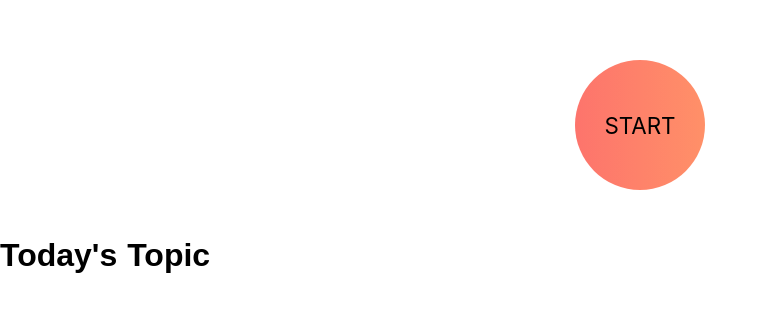
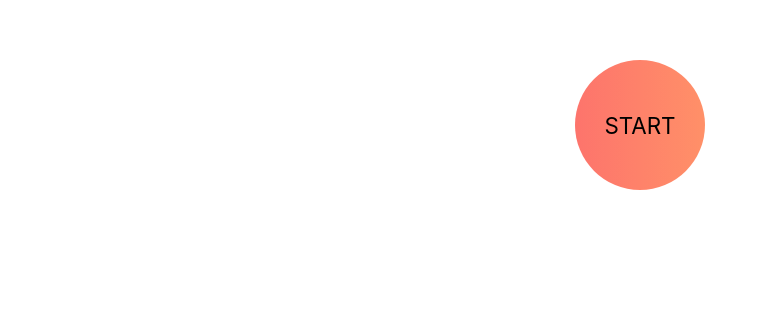
Before and after one commit to swanandapps/talkz, a Nuxt app: page / in a window 1280 px wide. Shown: the part 275-586 px from the top of the page, without its empty margins (0-768 px from the left). Built offline with nearby package versions, Linux system fonts and the light colour scheme.

Commit message:
first commit

```diff
--- a/pages/index.vue
+++ b/pages/index.vue
@@ -7,14 +7,11 @@
 <p>START</p>
 
 </div>
-<div>
-<div v-if="this.startgame &&this.shaked==false" id="quote_div">
+<div v-if="this.startgame" id="quote_div">
 <p >
 {{quote.text}}
   </p>
-
-  </div>
-<div style="margin-top:40%">
+<div v-if="this.startgame" style="margin-top:40%">
   <h1 style="font-family:fantasy">Today's Topic</h1>
   <p id="today_topic" >
 
@@ -48,7 +45,6 @@ y:'',
 z:'',
 quote:'',
 startgame:false,
-shaked:true,
 today_topic:'',
 topic:[
 
@@ -192,7 +188,7 @@ var random_topic=Math.floor(Math.random()*Math.floor(this.topic.length))
 this.today_topic=this.topic[random_topic];
 
 
-document.getElementById('today_topic').style.display='none'
+
 
   },
 
@@ -207,6 +203,8 @@ var tempthis=this
 setTimeout(function(){
 
 
+
+
  test()
 },200)
 
@@ -216,16 +214,16 @@ function test()
   tempthis.startgame=true
 }
 
-//document.getElementById('today_topic').style.display='none';
+
  var shakeEvent = new Shake({threshold: 15});
     shakeEvent.start();
     window.addEventListener('shake', function(){
 
-      this.shaked=false;
+
       document.getElementById('quote_div').style.display='none';
 
 
-document.getElementById('today_topic').style.display='block'
+//document.getElementById('today_topic').style.display='block'
 
 
 
@@ -240,7 +238,7 @@ document.getElementById('today_topic').style.display='block'
     //check if shake is supported or not.
     if(!("ondevicemotion" in window)){alert("Not Supported");}
 
-//startanimation()
+startanimation()
 function startanimation()
 {
 
```
